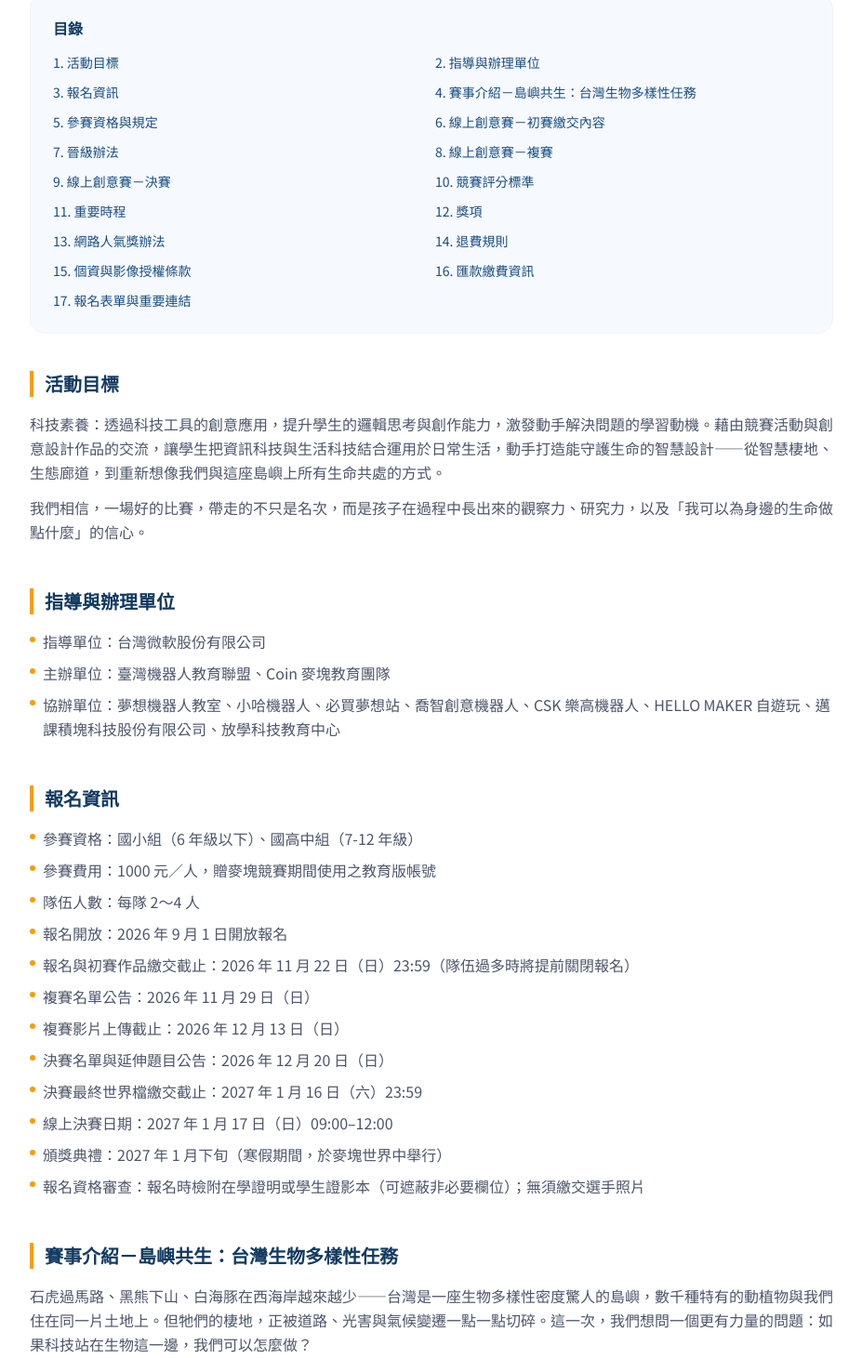
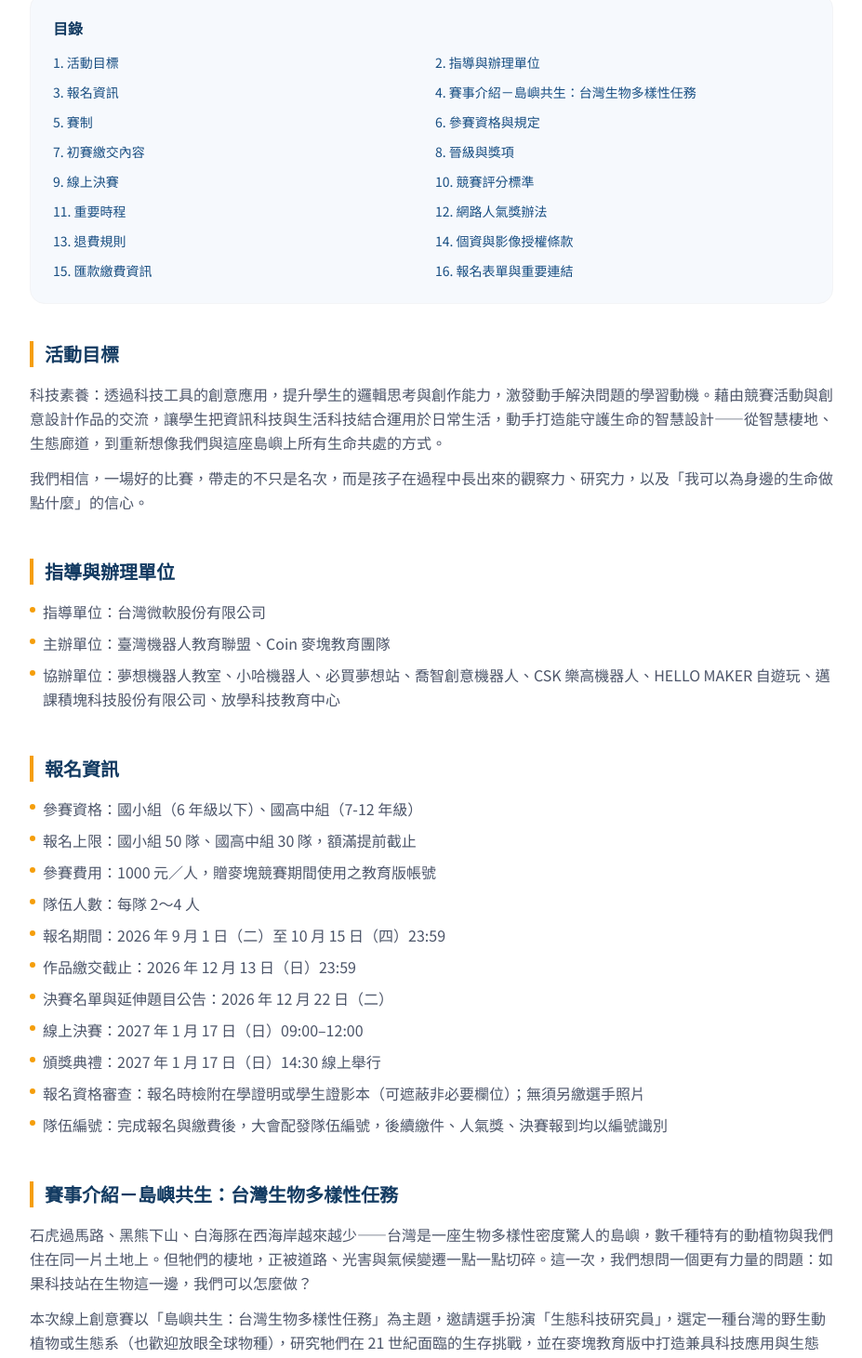
Before and after one commit to Hashen-0608/mcup-web, a Next.js app: page /rules in a window 1280 px wide. Shown: the part 300-1761 px from the top of the page at 93% size, without its empty margins (176-1103 px from the left). Built offline with nearby package versions, Linux system fonts and the light colour scheme.

Commit message:
Update rules for competition and submission details

```diff
--- a/content/rules.ts
+++ b/content/rules.ts
@@ -1,4 +1,4 @@
-// 簡章 v1 全文（結構化，供 /rules 全文排版與錨點目錄使用）。唯一事實來源。
+// 簡章 v4 全文（結構化，供 /rules 全文排版與錨點目錄使用）。唯一事實來源。
 
 export type RuleBlock =
   | { kind: "p"; text: string }
@@ -52,17 +52,16 @@ export const rules: RuleSection[] = [
         kind: "ul",
         items: [
           "參賽資格：國小組（6 年級以下）、國高中組（7-12 年級）",
+          "報名上限：國小組 50 隊、國高中組 30 隊，額滿提前截止",
           "參賽費用：1000 元／人，贈麥塊競賽期間使用之教育版帳號",
           "隊伍人數：每隊 2～4 人",
-          "報名開放：2026 年 9 月 1 日開放報名",
-          "報名與初賽作品繳交截止：2026 年 11 月 22 日（日）23:59（隊伍過多時將提前關閉報名）",
-          "複賽名單公告：2026 年 11 月 29 日（日）",
-          "複賽影片上傳截止：2026 年 12 月 13 日（日）",
-          "決賽名單與延伸題目公告：2026 年 12 月 20 日（日）",
-          "決賽最終世界檔繳交截止：2027 年 1 月 16 日（六）23:59",
-          "線上決賽日期：2027 年 1 月 17 日（日）09:00–12:00",
-          "頒獎典禮：2027 年 1 月下旬（寒假期間，於麥塊世界中舉行）",
-          "報名資格審查：報名時檢附在學證明或學生證影本（可遮蔽非必要欄位）；無須繳交選手照片",
+          "報名期間：2026 年 9 月 1 日（二）至 10 月 15 日（四）23:59",
+          "作品繳交截止：2026 年 12 月 13 日（日）23:59",
+          "決賽名單與延伸題目公告：2026 年 12 月 22 日（二）",
+          "線上決賽：2027 年 1 月 17 日（日）09:00–12:00",
+          "頒獎典禮：2027 年 1 月 17 日（日）14:30 線上舉行",
+          "報名資格審查：報名時檢附在學證明或學生證影本（可遮蔽非必要欄位）；無須另繳選手照片",
+          "隊伍編號：完成報名與繳費後，大會配發隊伍編號，後續繳件、人氣獎、決賽報到均以編號識別",
         ],
       },
     ],
@@ -92,9 +91,19 @@ export const rules: RuleSection[] = [
         kind: "p",
         text: "也歡迎把視野拉遠一點，想像一座「人與萬物共生的未來城市」——當科技更進步，我們與其他生命可以如何共享這座島嶼。",
       },
+    ],
+  },
+  {
+    id: "format",
+    title: "賽制",
+    blocks: [
+      { kind: "p", text: "本賽事分為兩個階段：" },
       {
-        kind: "p",
-        text: "在線上創意賽中，每一組的初賽隊伍皆需提交指定檔案。通過初賽的隊伍進入複賽，需提供一支介紹影片，以爭取晉級【線上直播決賽】的資格。決賽延伸題目將於決賽名單公告（12/20）同步發布，選手也會提前收到題目。",
+        kind: "ul",
+        items: [
+          "初賽（線上作品審查）：所有隊伍於 12/13 前繳交作品（世界檔、黑板截圖、圖文檔、介紹影片），由評審團進行線上非即時評選，依各組報名總隊數核定晉級決賽名單，並於 12/22 公告。",
+          "決賽（線上直播簡報）：晉級隊伍依 12/22 公告之「決賽延伸題目」擴充作品，於 1/17 進行線上簡報與評審問答，決定最終名次。",
+        ],
       },
     ],
   },
@@ -117,100 +126,100 @@ export const rules: RuleSection[] = [
     ],
   },
   {
-    id: "prelim",
-    title: "線上創意賽－初賽繳交內容",
+    id: "submission",
+    title: "初賽繳交內容",
     blocks: [
-      { kind: "p", text: "初賽隊伍需繳交以下三件：" },
-      { kind: "h", text: "1. 世界檔（mcworld）" },
+      { kind: "p", text: "所有隊伍須於 2026 年 12 月 13 日（日）23:59 前，至官網「作品繳交表」繳交以下四項：" },
+      { kind: "h", text: "1. 麥塊畫面截圖（黑板）" },
+      {
+        kind: "ul",
+        items: [
+          "全螢幕截圖，並拍攝麥塊中的「黑板」，截圖須文字清晰可辨。",
+          "黑板上需標示：隊伍名稱、隊伍教練、隊伍成員、程式生成的物件座標、紅石機關完成的座標、指令方塊埋藏的座標（可只寫想請評審看的座標，也可以全部寫出）。",
+          "本截圖僅供評審審查，不對外公開。",
+        ],
+      },
+      { kind: "h", text: "2. 世界檔（mcworld）" },
       {
         kind: "ul",
         items: [
           "副檔名為 mcworld。",
           "檔名格式為「隊伍名稱＋作品名」。範例：小明守護隊-石虎廊道計畫、超級棒棒隊-珊瑚復育基地。",
-        ],
-      },
-      { kind: "h", text: "2. 麥塊畫面截圖（黑板）" },
-      {
-        kind: "ul",
-        items: [
-          "全螢幕截圖，並拍攝麥塊中的「黑板」。",
-          "黑板上需標示：隊伍名稱、隊伍教練、隊伍成員、程式生成的物件座標、紅石機關完成的座標、指令方塊埋藏的座標（可只寫想請評審看的座標，也可以全部寫出）。",
+          "地圖預設「創造模式」並開啟 cheats（允許指令）權限，以利評審審查與座標跳轉。",
         ],
       },
       { kind: "h", text: "3. 圖文檔（PDF）" },
       {
         kind: "ul",
         items: [
-          "檔案須為 PDF 檔（可至官網下載空白模板）。",
-          "包含 4～10 個圖文特點說明（作品整體全景照必拍 ×1，其餘特點至少 4 個）。",
-          "每一段說明 20～100 字。",
+          "請使用官網提供之「2026 麥塊盃 圖文特點說明」模板，完成後轉存為 PDF 檔。",
+          "內容包含：隊伍成員介紹（每位成員之大頭貼、負責任務、最喜歡麥塊的事物、自我介紹）與 4～10 個圖文特點說明（作品整體全景照必拍 ×1，其餘特點至少 4 個），每段說明 20～100 字。",
+          "本檔案僅供評審審查，不對外公開。",
+        ],
+      },
+      { kind: "h", text: "4. 介紹影片（YouTube）" },
+      {
+        kind: "ul",
+        items: [
+          "影片長度 3 分鐘以內，格式與解析度至少 720p（HD）：1280x720 以上。",
+          "上傳 YouTube 後請勿設定為「私人」（建議「不公開」），以便評審評核；影片連結填入「作品繳交表」。",
+          "3 分鐘內盡情展現你們的想法、創意與巧思。",
         ],
       },
     ],
   },
   {
-    id: "advance",
-    title: "晉級辦法",
+    id: "awards",
+    title: "晉級與獎項",
     blocks: [
-      {
-        kind: "p",
-        text: "晉級隊數依各組別完成報名並完成繳件之隊伍數，按下表核定（國小組、國高中組各自適用）：",
-      },
+      { kind: "p", text: "晉級決賽隊數依各組別完成報名並完成繳件之總隊數核定（國小組、國高中組各自適用）：" },
       {
         kind: "table",
-        head: ["該組完成報名隊數", "晉級複賽隊數", "晉級決賽隊數"],
+        head: ["該組報名總隊數", "晉級決賽隊數"],
         rows: [
-          ["80 隊以上", "24", "10"],
-          ["50 至 79 隊", "18", "10"],
-          ["30 至 49 隊", "12", "10"],
-          ["20 至 29 隊", "9", "8"],
-          ["15 至 19 隊", "7", "6"],
-          ["10 至 14 隊", "6", "5"],
-          ["6 至 9 隊", "4", "3"],
-          ["5 隊以下", "全數晉級", "至多 3"],
+          ["41～50 隊", "25 隊"],
+          ["31～40 隊", "20 隊"],
+          ["21～30 隊", "15 隊"],
+          ["11～20 隊", "10 隊"],
+          ["6～10 隊", "5 隊"],
+          ["5 隊以下", "全數晉級"],
         ],
       },
+      { kind: "h", text: "獎項（各組獨立排名）" },
       {
         kind: "ul",
         items: [
-          "表列晉級隊數為上限，得有缺額：作品評分未達評審團標準時，得不足額錄取。",
-          "未完成繳件或競賽成績為 0 者，不得晉級。",
-          "晉級名單依公告時程發布於官方網站與 FB 粉絲專頁。",
-        ],
-      },
-    ],
-  },
-  {
-    id: "semifinal",
-    title: "線上創意賽－複賽",
-    blocks: [
-      {
-        kind: "ul",
-        items: [
-          "進入複賽的隊伍，需提交一支 3～5 分鐘介紹影片至 YouTube，並至官網填寫「複賽表」。",
-          "複賽影片上傳截止：2026 年 12 月 13 日（日）。",
-          "影片格式與解析度：至少 720p（HD）：1280x720 以上。",
-          "YouTube 影片繳交請勿設定為「私人」，以便評審進行評核。",
-          "3～5 分鐘的介紹，可以盡情展現你們的想法、創意與巧思。",
+          "前三名：頒發獎狀與獎品",
+          "優勝：頒發獎狀與獎品",
+          "績優：頒發獎狀",
+          "佳作：頒發獎狀（兼作完賽證明）",
+          "優勝、績優、佳作之名額由大會依各組報名總隊數核定；得獎者另頒發微軟獎狀與獎品。",
+          "未完成繳件或競賽成績為 0 者不列入名次。",
+          "晉級決賽隊伍之最終名次由初賽成績與決賽簡報成績合併計算，未晉級隊伍依初賽成績排名。",
+          "特別獎：網路人氣獎（詳見下方辦法），不影響正賽名次。",
         ],
       },
     ],
   },
   {
     id: "final",
-    title: "線上創意賽－決賽",
+    title: "線上決賽",
     blocks: [
       {
         kind: "ul",
         items: [
-          "決賽於 2027 年 1 月 17 日（日）09:00–12:00 採線上直播進行（Google Meet），國小組與國高中組分設兩間會議室同步進行，各組至多 10 隊。",
-          "決賽「延伸題目」於決賽名單公告（12/20）同步發布，請與隊友完成指定題目，並於 2027 年 1 月 16 日（六）23:59 前繳交最終世界檔。",
-          "每隊決賽時間為 8 分鐘：5 分鐘作品導覽＋3 分鐘評審問答；隊伍間有 3 分鐘過場準備時間。",
+          "決賽於 2027 年 1 月 17 日（日）09:00–12:00 採線上直播進行（Google Meet），設三間會議室同步進行：國小組兩室、國高中組一室，每室 3 位評審，另設總評審長 1 位統籌各室評分校準。",
+          "決賽「延伸題目」於 12/22 與決賽名單同步公告，請與隊友完成指定題目，並於 2027 年 1 月 16 日（六）23:59 前繳交最終世界檔。",
+          "每隊決賽時間為 8 分鐘：5 分鐘作品導覽＋3 分鐘評審問答；隊伍間有 3 分鐘過場準備時間。簡報順序由大會於賽前一週抽籤排定並公告。",
+          "決賽當日僅開放報名時登錄之「指定 Email 帳戶（Gmail／學校信箱）」進入會議室，非指定帳戶一律不予加入。",
           "每支隊伍需於規定時間內進入會議室報告，若輪到該隊時逾期 3 分鐘未進入，將失去決賽資格。",
-          "決賽當日僅開放報名時登錄之「指定 Email 帳戶」進入會議室，非指定帳戶不予加入。",
-          "每隊至少一人代表報告，報告時需開啟視訊供評審確認出席；直播畫面以作品與簡報為主，含選手臉部的影像不會公開（詳見個資與影像授權條款）。",
-          "作品須為選手親自創作，嚴禁代打、遠端操控或他人代為答詢；禁止第三方模組、外部插件、光影套件與自訂資源包，嚴禁重製網路既有世界檔。",
+          "每隊至少一人代表報告。報告時選手須開啟視訊鏡頭；得配戴口罩或適當遮蔽，惟評審為確認身分得要求暫時取下。",
+          "簡報須由選手進行電腦全螢幕分享，配合 Minecraft 實機導覽或簡報說明。",
+          "獨立創作與防代打：作品（含構想、建築、程式／紅石／指令與簡報）須為選手親自創作；嚴禁代打、遠端操控或他人代為答詢。",
+          "版本與素材限制：限用 Minecraft 教育版最新官方版本；禁止第三方模組、外部插件、光影套件與自訂資源包；嚴禁下載或重製網路既有世界檔，經查證非原創者取消資格。",
+          "設備故障處理：因網路中斷、當機等非人為因素無法進行時，得申請一次最多 3 分鐘之排除時間並補足剩餘簡報時間；排除期間不得補強作品或修改簡報。逾時未復原得更換主講人或調整至該室最後出場；仍無法連線者，依初賽成績評定。",
           "其他未盡事宜，依大會另行公告之賽事規章辦理。",
+          "頒獎典禮：同日 14:30 線上舉行，公布各組名次與網路人氣獎。",
         ],
       },
     ],
@@ -242,48 +251,14 @@ export const rules: RuleSection[] = [
         kind: "table",
         head: ["時程", "日期", "說明"],
         rows: [
-          ["開放報名", "2026/9/1", "開始受理報名"],
-          ["報名與初賽作品繳交截止", "2026/11/22（日）23:59", "隊伍數過多時將提前關閉報名"],
-          ["複賽名單公告", "2026/11/29（日）", "依晉級隊數表公告"],
-          ["複賽影片上傳截止", "2026/12/13（日）", "影片上傳 YouTube 並填複賽表"],
-          ["決賽名單＋延伸題目公告", "2026/12/20（日）", "各組至多 10 隊晉級"],
+          ["開放報名", "2026/9/1（二）", "開始受理報名"],
+          ["報名截止", "2026/10/15（四）23:59", "國小組 50 隊、國高中組 30 隊，額滿提前截止"],
+          ["作品繳交截止", "2026/12/13（日）23:59", "世界檔、黑板截圖、圖文檔、介紹影片"],
+          ["決賽名單＋延伸題目公告", "2026/12/22（二）", "網路人氣獎同日開始"],
+          ["網路人氣獎計票截止", "2027/1/15（五）23:59", "FB 留言按讚數"],
           ["決賽最終世界檔繳交截止", "2027/1/16（六）23:59", "決賽日前一晚繳交"],
-          ["線上決賽", "2027/1/17（日）09:00–12:00", "Google Meet 雙會議室直播"],
-          ["頒獎典禮", "2027/1 月下旬", "寒假期間，於麥塊世界中舉行"],
-        ],
-      },
-    ],
-  },
-  {
-    id: "awards",
-    title: "獎項",
-    blocks: [
-      { kind: "h", text: "國小組" },
-      {
-        kind: "ul",
-        items: [
-          "冠軍、亞軍、季軍",
-          "六項傑出獎：MC 邏輯思維、紅石機關、指令方塊、傑出工程、最佳突破、最佳專業（各 1 隊，頒發獎狀與獎品）",
-          "佳作：自進入複賽但未晉級決賽之隊伍中依成績錄取，得有缺額（頒發獎狀）",
-        ],
-      },
-      { kind: "h", text: "國高中組" },
-      {
-        kind: "ul",
-        items: [
-          "冠軍、亞軍",
-          "兩項傑出獎：MC 邏輯思維、紅石機關（頒發獎狀與獎品）",
-          "佳作：自進入複賽但未晉級決賽之隊伍中依成績錄取，得有缺額（頒發獎狀）",
-        ],
-      },
-      { kind: "h", text: "特別獎" },
-      { kind: "ul", items: ["網路人氣獎：詳見下方「網路人氣獎辦法」。"] },
-      { kind: "h", text: "完賽獎勵" },
-      {
-        kind: "ul",
-        items: [
-          "所有完成繳交參賽作品的隊伍，皆頒發參賽證書。",
-          "得獎者另頒發微軟獎狀與獎品。",
+          ["線上決賽", "2027/1/17（日）09:00–12:00", "Google Meet 三會議室直播"],
+          ["頒獎典禮", "2027/1/17（日）14:30", "線上舉行"],
         ],
       },
     ],
@@ -295,11 +270,12 @@ export const rules: RuleSection[] = [
       {
         kind: "ul",
         items: [
-          "計票對象：各隊的複賽影片。",
-          "計票期間：複賽名單公告（2026/11/29）後起算，至 2027 年 1 月 16 日 23:59 止。",
-          "計票方式：以 YouTube 影片按讚數計算。",
-          "異常裁量：主辦方對異常灌票行為保留裁量權。",
-          "獎項性質：本獎為特別獎，不影響正賽名次。",
+          "參加方式：12/22 大會於官方 Facebook 粉絲專頁發布「人氣獎貼文」，凡完成作品繳交之隊伍（不限決賽隊伍）皆可於該貼文留言區參加。",
+          "留言格式：附上作品畫面照片（請勿使用含選手姓名之黑板截圖），並寫「我是 #2026麥塊盃 編號 XXXX 的 OOOO 隊，我們的作品是《作品名稱》」。每隊限一則留言。",
+          "計票方式：以該則留言獲得之按讚（含所有心情）數計算。",
+          "計票期間：2026/12/22 貼文發布起至 2027/1/15（五）23:59 止。",
+          "異常裁量：主辦方對灌票、盜圖等異常行為保留裁量權。",
+          "獎項性質：本獎為特別獎，不影響正賽名次，於 1/17 頒獎典禮一併頒發。",
         ],
       },
     ],
@@ -312,9 +288,8 @@ export const rules: RuleSection[] = [
         kind: "ul",
         items: [
           "報名後至 9/30 前申請退費，退還已繳費用的 80%。",
-          "10/1 起至報名截止日（11/22）申請退費，退還已繳費用的 50%。",
-          "初賽作品繳交後，恕不予退費。",
-          "教育版帳號已開通者，退費時將扣除該授權成本。",
+          "10/1 起至報名截止日（10/15）申請退費，退還已繳費用的 50%。",
+          "10/16 起（教育版帳號已開通）恕不予退費。",
         ],
       },
     ],
@@ -323,14 +298,22 @@ export const rules: RuleSection[] = [
     id: "privacy",
     title: "個資與影像授權條款",
     blocks: [
-      { kind: "p", text: "報名即視為同意以下條款：" },
+      { kind: "p", text: "報名者須為選手之法定代理人，或已取得法定代理人同意。報名時請詳閱並勾選以下條款：" },
+      { kind: "h", text: "（一）賽事參與必要條款（未勾選者無法完成報名）" },
       {
         kind: "ul",
         items: [
-          "個資使用：所蒐集之個人資料僅用於本賽事的聯繫與行政作業。報名不收取選手照片，年齡審查以在學證明或學生證為之。",
-          "決賽直播與錄影：決賽將進行線上直播與錄影；直播畫面以參賽作品與簡報為主。",
-          "影像處理：含選手臉部的影像，不會公開上架至 YouTube；選手視訊僅於會議室內供評審確認出席。",
+          "個資使用：所蒐集之個人資料僅用於本賽事的聯繫與行政作業。",
+          "繳交文件：黑板截圖與圖文檔僅供評審審查，不對外公開。",
+          "決賽直播與錄影：決賽將進行線上直播與錄影，畫面以參賽作品與簡報為主；選手須開啟視訊鏡頭，得配戴口罩或適當遮蔽，惟評審為確認身分得要求暫時取下。含選手影像之決賽錄影將公開上架至大會 YouTube 頻道。",
           "姓名公告：選手姓名對外公告一律以「〇」處理（例：吳〇憲、林〇軒）。",
+        ],
+      },
+      { kind: "h", text: "（二）行銷使用授權（獨立勾選，可拒絕，不影響參賽與評分）" },
+      {
+        kind: "ul",
+        items: [
+          "同意主辦單位將賽事影像、作品畫面與相關紀錄，用於本賽事及未來賽事之宣傳、教育推廣與成果分享。",
         ],
       },
     ],
@@ -348,7 +331,7 @@ export const rules: RuleSection[] = [
           "帳號：027001293902",
         ],
       },
-      { kind: "p", text: "繳費後請依官網指示登錄繳費資料，以利對帳。" },
+      { kind: "p", text: "繳費後請至官網「繳費登錄表」登錄繳費資料，以利對帳與配發隊伍編號。" },
     ],
   },
   {
@@ -360,8 +343,8 @@ export const rules: RuleSection[] = [
         items: [
           "報名表：連結待公告",
           "繳費登錄表：連結待公告",
-          "初賽作品繳交表：連結待公告",
-          "複賽影片上傳表：連結待公告",
+          "作品繳交表（含影片連結）：連結待公告",
+          "圖文檔模板下載：連結待公告",
         ],
       },
       { kind: "p", text: "各項表單連結將於官網「最新消息」陸續公告，敬請留意。" },
```
